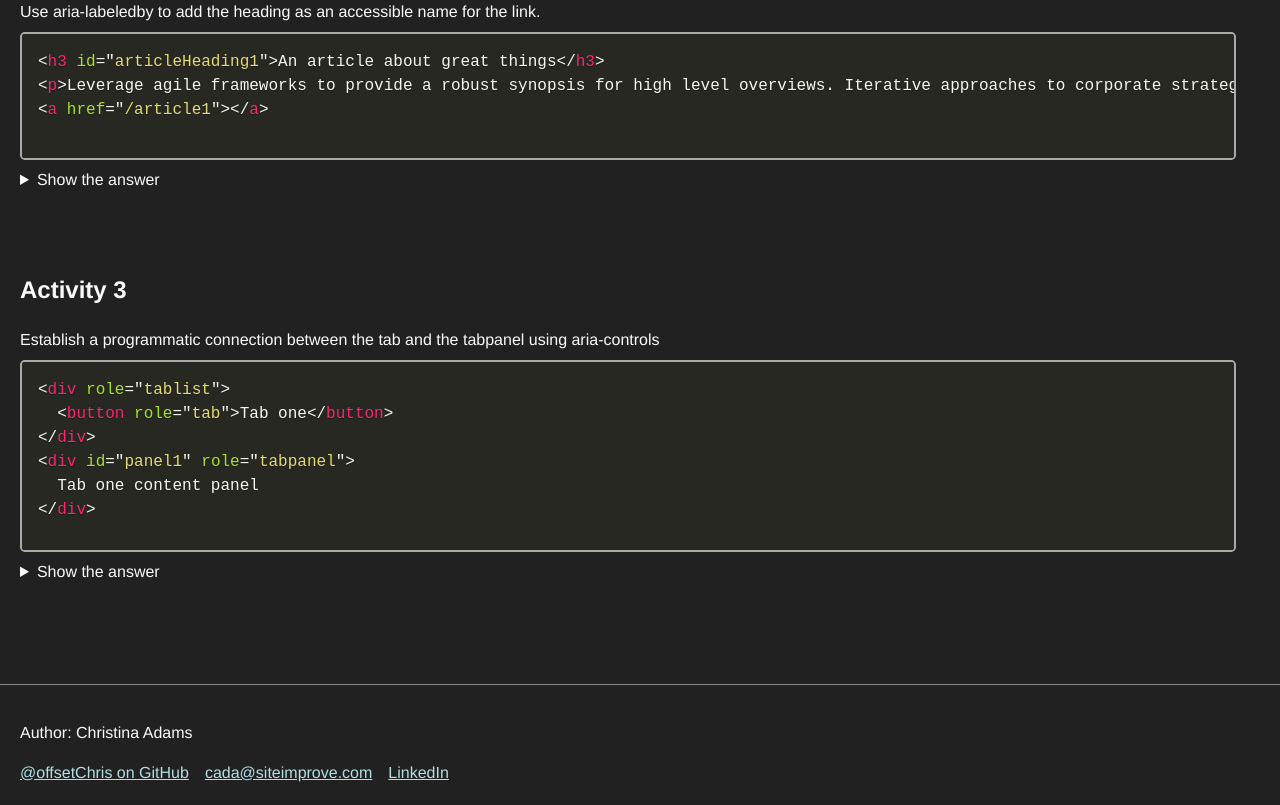
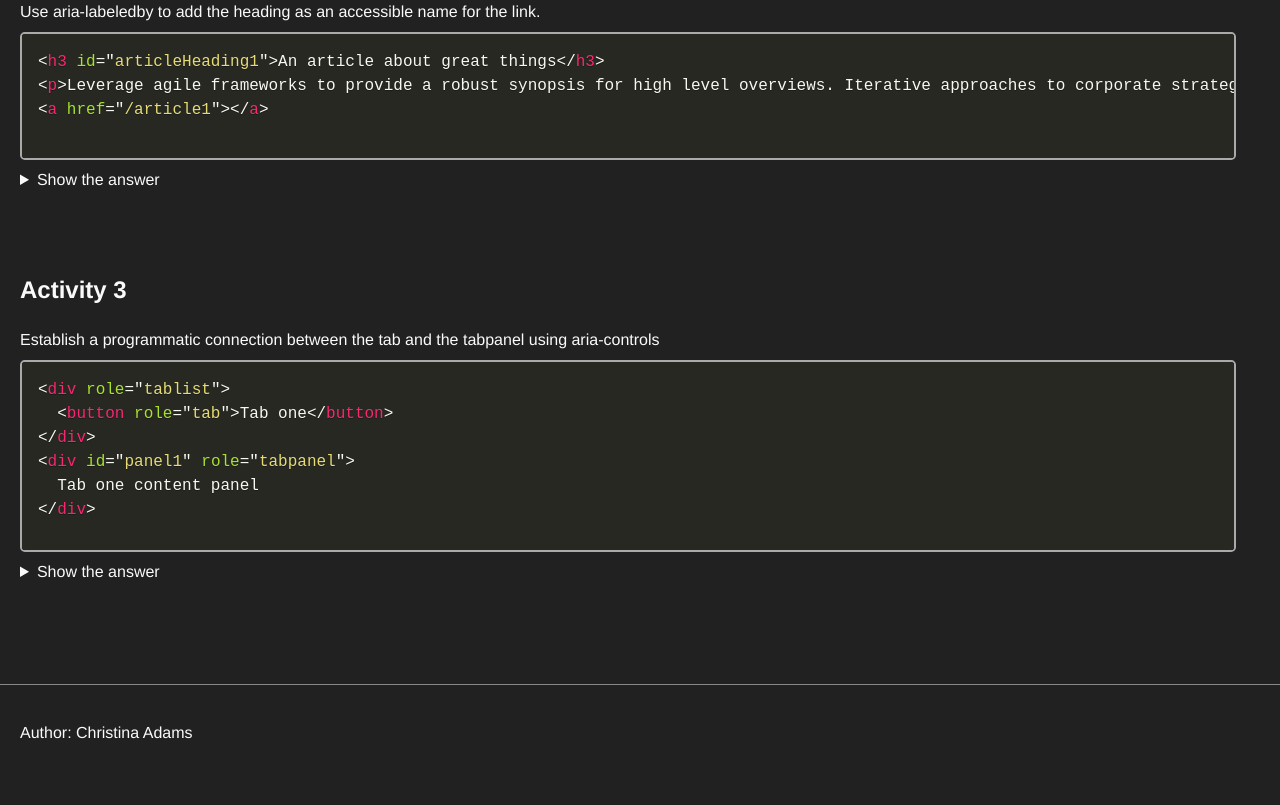
Before and after one commit to offsetChris/frontier-aria-workshop, a website: page 01_descriptions.html in a window 1280 px wide. Shown: the part 495-1300 px from the top of the page. After the commit the page ends 1276 px from the top, so only its background shows below. Drawn offline with Linux system fonts and the light colour scheme.

Commit message:
removed contact info

```diff
--- a/01_descriptions.html
+++ b/01_descriptions.html
@@ -79,11 +79,6 @@
 
     <footer>
       <p>Author: Christina Adams</p>
-      <ul>
-        <li><a href="https://github.com/offsetChris">@offsetChris on GitHub</a></li>
-        <li><a href="mailto:cada@siteimprove.com">cada@siteimprove.com</a></li>
-        <li><a href="https://www.linkedin.com/in/christina-adams-developer/">LinkedIn</a></li>
-      </ul>
     </footer>
 
     <script src="prism/prism.js"></script>
```
Also changed, not shown: 02_landmarks.html (+0 -5 lines), 03_states.html (+0 -5 lines), 04_composites.html (+0 -5 lines), 05_live.html (+0 -5 lines).
